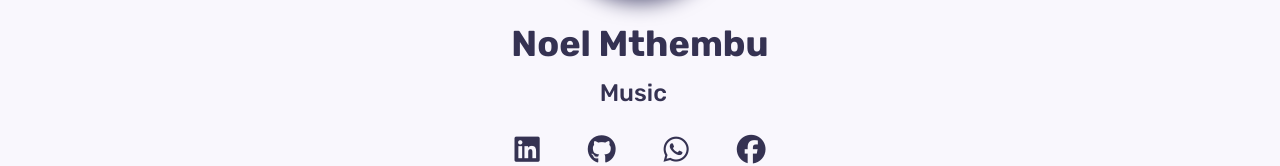
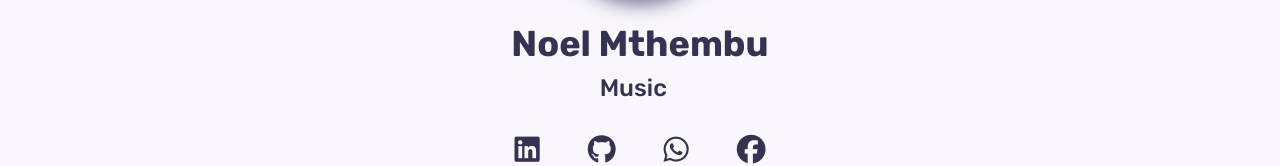
Before and after one commit to noelmthembu/Noel-Mthembu, a React (Vite) app: page / in a window 1280 px wide. Shown: the part 375-541 px from the top of the page. Built offline with nearby package versions, Linux system fonts and the light colour scheme; some icons are missing.

Commit message:
Update home.css

```diff
--- a/src/components/home/home.css
+++ b/src/components/home/home.css
@@ -32,6 +32,7 @@
   color: var(--title-color);
   display: block;            /* Make block so margin applies */
   white-space: nowrap;
+  top: -5px;
   overflow: hidden;
   height: 1.2em;
   margin-bottom: 1.5rem;     /* Space below before social links */
```
